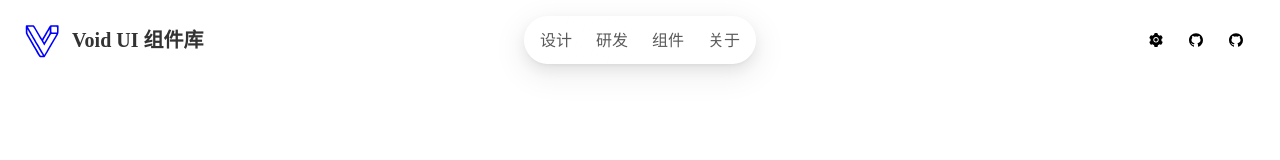
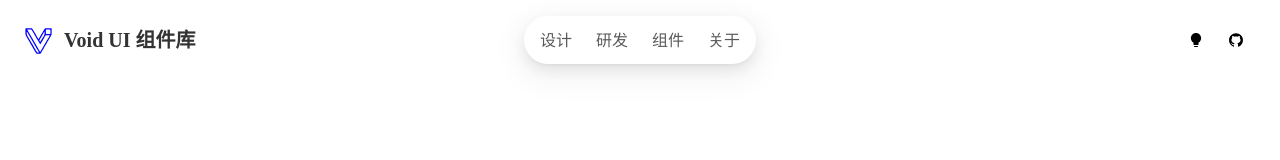
Before and after one commit to CoKoii/VoidUI, a Vue app: page / in a window 1280 px wide. Shown: the top 160 px of the page. Built offline with nearby package versions, Linux system fonts and the light colour scheme.

Commit message:
优化菜单项悬停效果，新增过渡动画；调整导航栏 logo 尺寸；更新工具组件图标为灯泡，修改主题切换提示文本；增强基础样式的背景和文字颜色过渡效果

```diff
--- a/src/components/Layout/Menu/Menu.scss
+++ b/src/components/Layout/Menu/Menu.scss
@@ -23,6 +23,10 @@
     font-size: 16px;
     color: rgba(0, 0, 0, 0.65);
     white-space: nowrap;
+    transition: all 0.3s;
+    &:hover {
+      color: rgba(0, 0, 0, 1);
+    }
   }
 }
 @media (max-width: 768px) {
--- a/src/components/Layout/Nav/Nav.scss
+++ b/src/components/Layout/Nav/Nav.scss
@@ -12,8 +12,8 @@
     gap: 8px;
     cursor: pointer;
     img {
-      width: 40px;
-      height: 40px;
+      width: 32px;
+      height: 32px;
     }
     span {
       font-size: 20px;
@@ -26,10 +26,6 @@
   .Nav {
     height: 60px;
     .logo {
-      img {
-        width: 30px;
-        height: 30px;
-      }
       span {
         display: none;
       }
--- a/src/components/Layout/Tools/Tools.vue
+++ b/src/components/Layout/Tools/Tools.vue
@@ -1,9 +1,10 @@
 <script setup lang="ts">
 import { Tooltip } from 'ant-design-vue'
-import { GithubFilled, SettingFilled } from '@ant-design/icons-vue'
+import { GithubFilled, BulbFilled } from '@ant-design/icons-vue'
 defineExpose({
   name: 'Tools',
 })
+
 const changeTheme = () => {
   const htmlElement = document.documentElement
   if (htmlElement.classList.contains('dark')) {
@@ -20,15 +21,9 @@ const changeTheme = () => {
   <div class="Tools">
     <Tooltip placement="bottom">
       <template #title>
-        <span>Github</span>
+        <span>日/夜</span>
       </template>
-      <SettingFilled :style="{ fontSize: '14px', color: '#000' }" @click="changeTheme" />
-    </Tooltip>
-    <Tooltip placement="bottom">
-      <template #title>
-        <span>Github</span>
-      </template>
-      <GithubFilled :style="{ fontSize: '14px', color: '#000' }" />
+      <BulbFilled :style="{ fontSize: '14px', color: '#000' }" @click="changeTheme" />
     </Tooltip>
     <Tooltip placement="bottom">
       <template #title>
--- a/src/styles/base.scss
+++ b/src/styles/base.scss
@@ -17,6 +17,9 @@ body {
   background-color: var(--bg);
   width: 100vw;
   overflow-x: hidden;
+  transition:
+    background-color 0.3s ease,
+    color 0.3s ease;
 }
 
 img,
```
